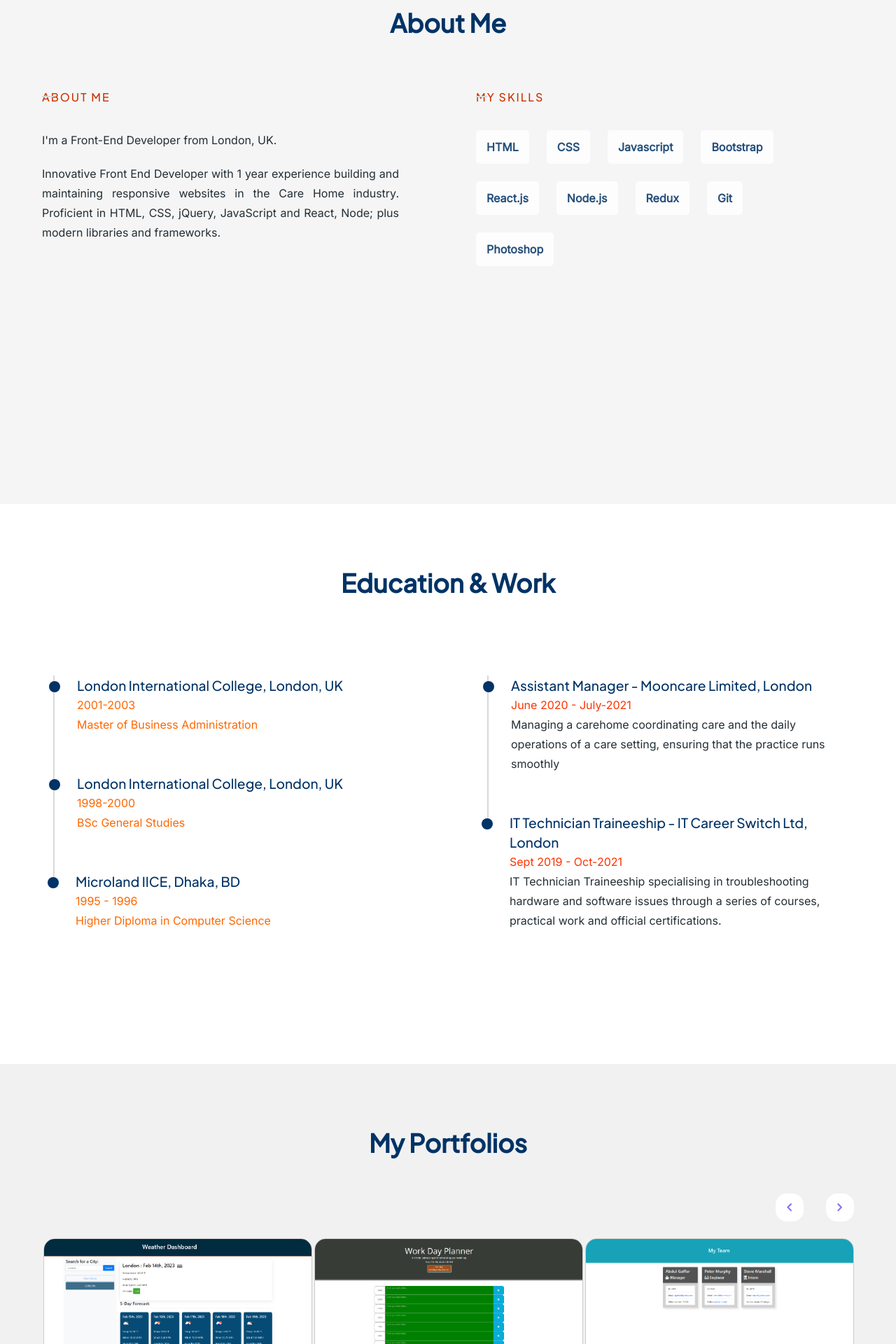
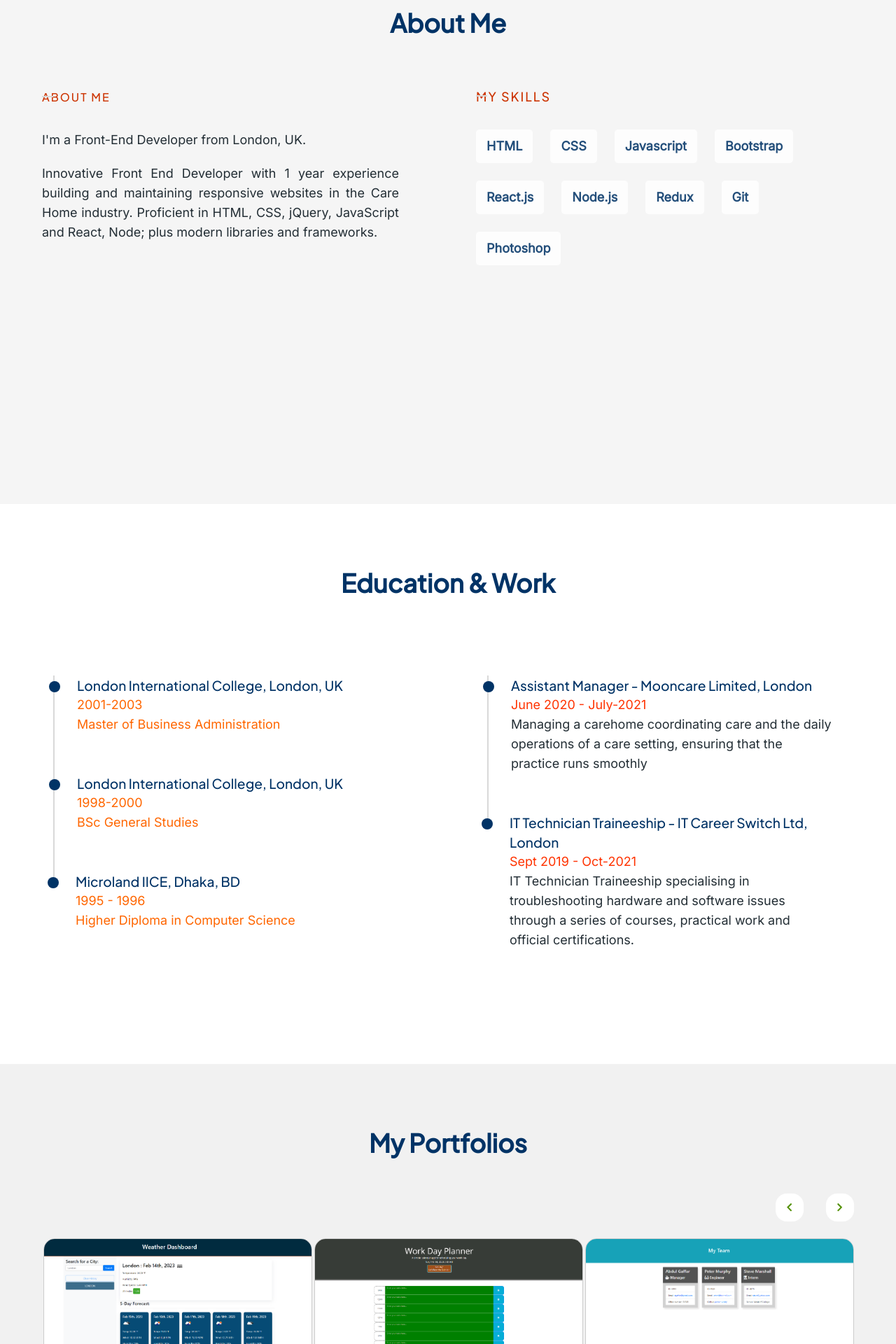
Before and after one commit to agaffar74/my-react-portfolio, a React (Create React App) app: page / in a window 1280 px wide. Shown: the part 880-2800 px from the top of the page at 70% size. Built offline with nearby package versions, Linux system fonts and the light colour scheme.

Commit message:
index file

```diff
--- a/src/components/About/About.module.css
+++ b/src/components/About/About.module.css
@@ -77,7 +77,7 @@
     display: inline-block;
     font-weight: normal;
     font-weight: 500;
-    font-size: 16px;
+    font-size: 18px;
     margin-bottom: 35px;
 
   }
--- a/src/components/Contact/Form.module.css
+++ b/src/components/Contact/Form.module.css
@@ -12,7 +12,7 @@
     font-family: inherit;
     padding: 16px 24px;
     font-weight: 400;
-    font-size: 14px;
+    font-size: 16px;
     line-height: 17px;
     color: var(--cinder-light);
     background: var(--light-2);
@@ -25,7 +25,7 @@
     font-family: inherit;
     padding: 16px 24px;
     font-weight: 400;
-    font-size: 14px;
+    font-size: 16px;
     line-height: 17px;
     color: var(--cinder-light);
     background: var(--light-3);
@@ -41,7 +41,7 @@
     font-style: normal;
     font-weight: 500;
     font-size: 16px;
-    padding: 16px 24px;
+    padding: 18px 24px;
     line-height: 17px;
     border-radius: 8px;
     font-family: inherit;
--- a/src/components/Contact/Info.module.css
+++ b/src/components/Contact/Info.module.css
@@ -32,7 +32,7 @@
   .body {
     font-style: normal;
     font-weight: 400;
-    font-size: 16px;
+    font-size: 18px;
     line-height: 20px;
     color: #003366;
   }
--- a/src/components/Navbar/Navbar.module.css
+++ b/src/components/Navbar/Navbar.module.css
@@ -68,6 +68,7 @@
     line-height: 17px;
     border-radius: 8px;
     font-family: inherit;
+    font-size: 20px;
     cursor: pointer;
     position: relative;
     border: 1px solid var(--light-2);
--- a/src/components/Portfolio/PortfolioCard.module.css
+++ b/src/components/Portfolio/PortfolioCard.module.css
@@ -45,7 +45,7 @@
     border: 1px solid var(--light-4);
     border-radius: 4px;
     font-weight: 500;
-    font-size: 12px;
+    font-size: 14px;
     line-height: 15px;
     color: var(--cinder-light);
     width: fit-content;
--- a/src/index.css
+++ b/src/index.css
@@ -59,7 +59,7 @@ a {
 
 body {
   /* Margin: 0; */
-  font-size: 16px;
+  font-size: 18px;
   line-height: 28px;
   font-family: "Inter", sans-serif;
   font-weight: 400;
@@ -84,7 +84,7 @@ h1, h2, h3, h4, h5, h6 {
 }
 
 :root {
-  --purple: #7e74f1;
+  --purple: #549105;
   --light: #fbfbfb;
 }
 
```
